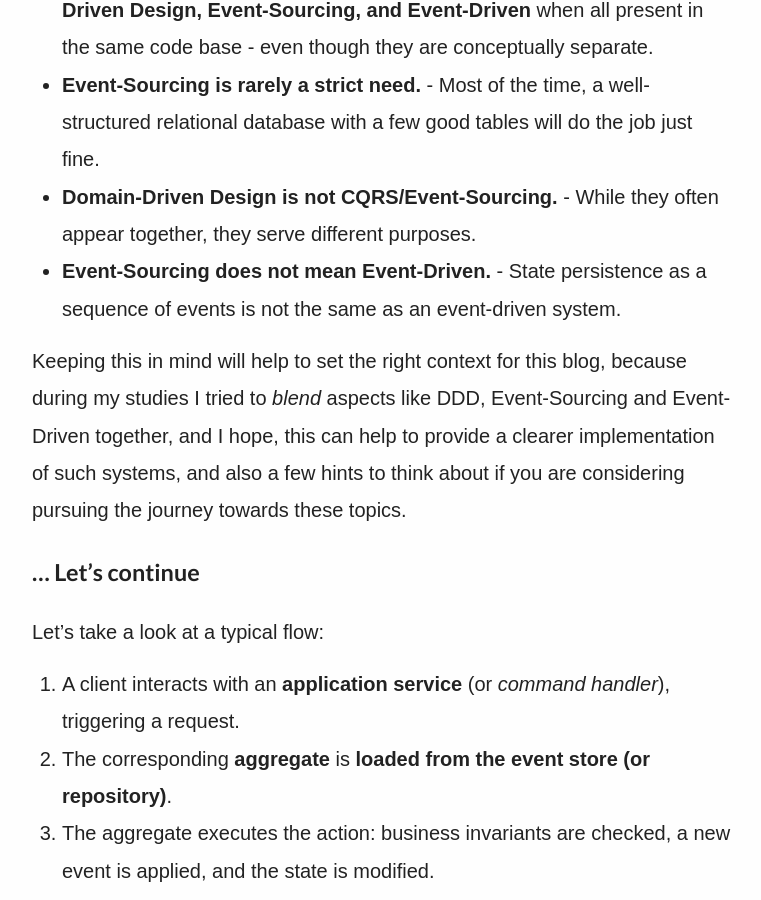
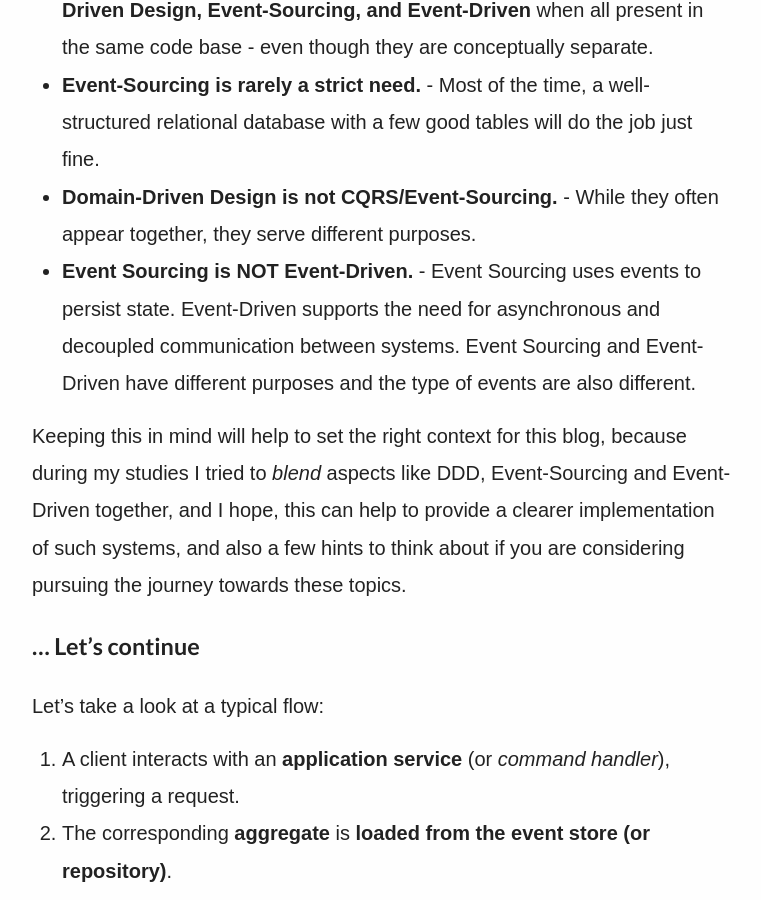
Before and after one commit to joebew42/joebew42.github.io, a Jekyll site: the page built from _posts/2025-04-06-growing-systems-towards-ddd-event-sourcing-and-event-driven-architecture.markdown, in a window 1280 px wide and 900 px high, scrolled down 1069 px. Shown: the whole window, without its empty margins (258-1019 px from the left). Built offline with Jekyll 4.4.1, drawn with Linux system fonts in a browser that asks for light colours; emoji names are drawn with the system emoji font; some web fonts are replaced.

Commit message:
rephrase on ES vs ED

```diff
--- a/_posts/2025-04-06-growing-systems-towards-ddd-event-sourcing-and-event-driven-architecture.markdown
+++ b/_posts/2025-04-06-growing-systems-towards-ddd-event-sourcing-and-event-driven-architecture.markdown
@@ -19,7 +19,7 @@ Whether you are new to these topics or already familiar with them, I would like
 - This blog shares a **practical approach to combine topics like Domain-Driven Design, Event-Sourcing, and Event-Driven** when all present in the same code base - even though they are conceptually separate.
 - **Event-Sourcing is rarely a strict need.** - Most of the time, a well-structured relational database with a few good tables will do the job just fine.
 - **Domain-Driven Design is not CQRS/Event-Sourcing.** - While they often appear together, they serve different purposes.
-- **Event-Sourcing does not mean Event-Driven.** - State persistence as a sequence of events is not the same as an event-driven system.
+- **Event Sourcing is NOT Event-Driven.** - Event Sourcing uses events to persist state. Event-Driven supports the need for asynchronous and decoupled communication between systems. Event Sourcing and Event-Driven have different purposes and the type of events are also different.
 
 Keeping this in mind will help to set the right context for this blog, because during my studies I tried to _blend_ aspects like DDD, Event-Sourcing and Event-Driven together, and I hope, this can help to provide a clearer implementation of such systems, and also a few hints to think about if you are considering pursuing the journey towards these topics.
 
```
